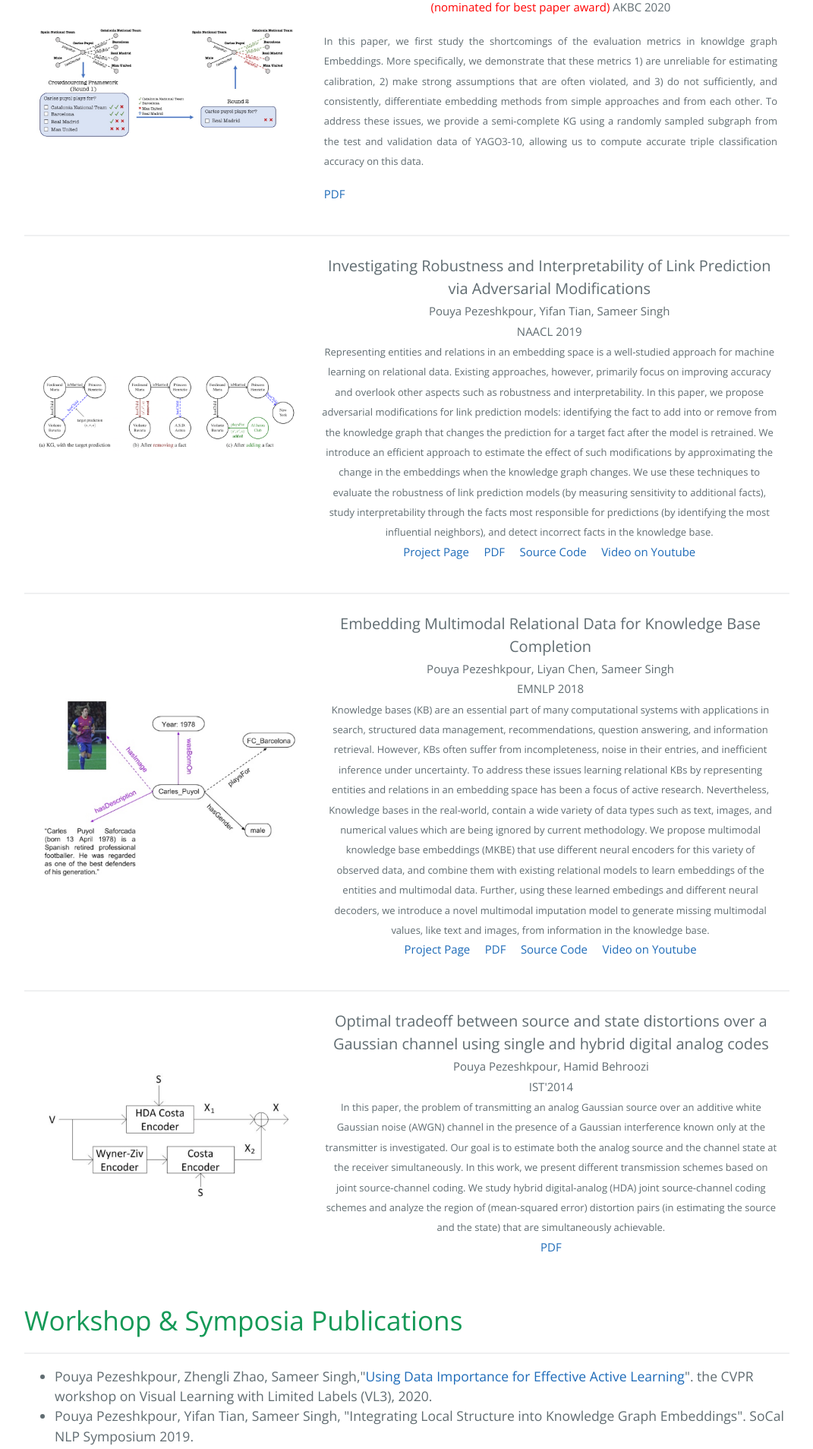
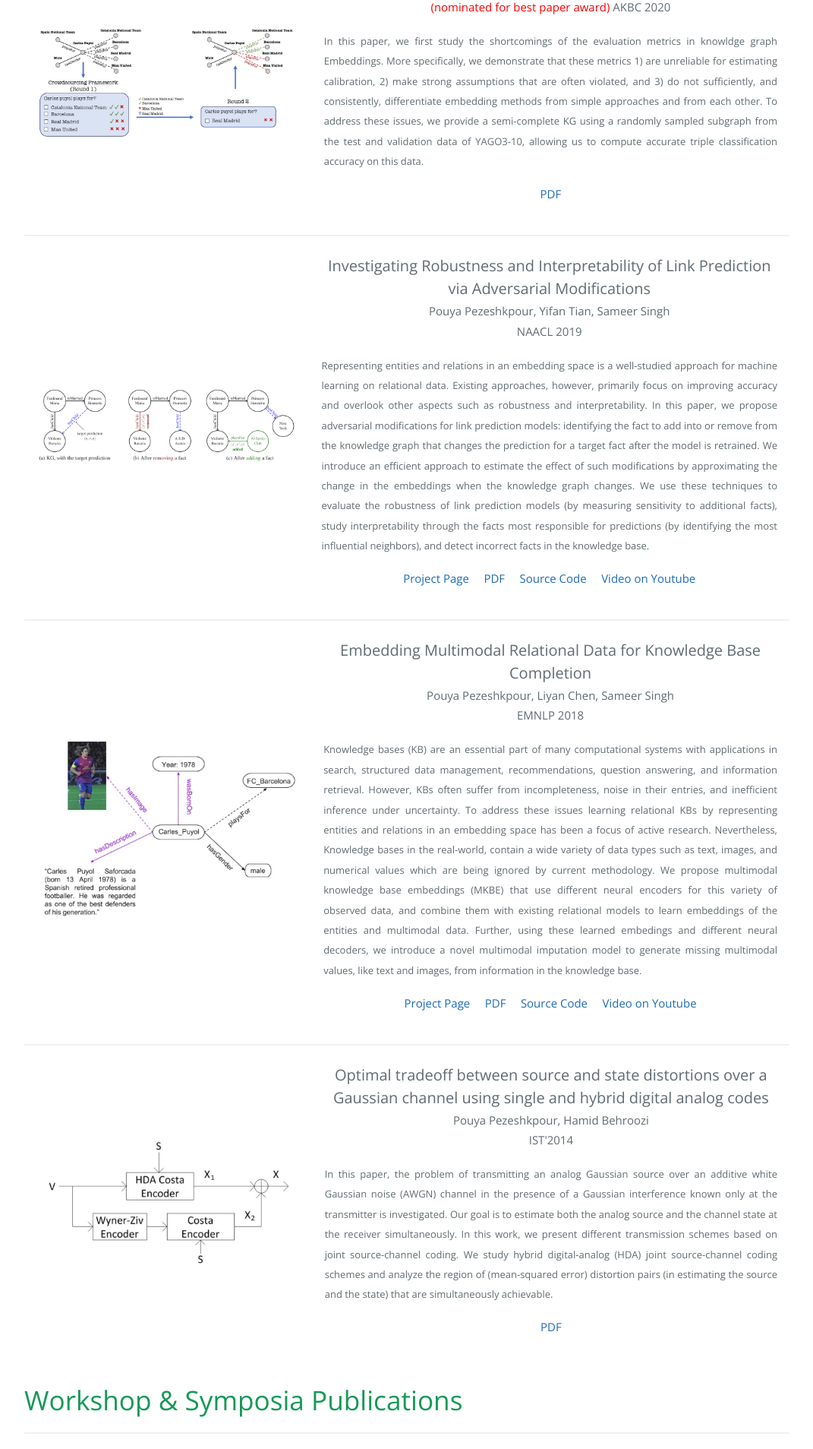
Before and after one commit to pouyapez/pouyapez.github.io, a Jekyll site: the page built from index.md, in a window 1280 px wide. Shown: the part 1418-3325 px from the top of the page at 76% size, without its empty margins (104-1175 px from the left). Built offline with Jekyll 4.4.1, drawn with Linux system fonts in a browser that asks for light colours.

Commit message:
Update index.md

```diff
--- a/index.md
+++ b/index.md
@@ -54,7 +54,8 @@
               <font style="font-size:20px">Revisiting Evaluation of Knowledge Base Completion Models </font><br>
               <font style="font-size:15px">Pouya Pezeshkpour, Yifan Tian, Sameer Singh<br>
               <font style="color:red;">(nominated for best paper award) </font>AKBC 2020 </font><br>
-             <p align="justify"> <font style="font-size:13px">In this paper, we first study the shortcomings of the evaluation metrics in knowldge graph Embeddings.  More specifically, we demonstrate that these metrics 1) are unreliable for estimating calibration, 2) make strong assumptions that    are often violated, and 3) do not sufficiently, and consistently, differentiate embedding methods from simple approaches and from each other. To address these issues, we provide a semi-complete KG using a randomly sampled subgraph from the test and validation data of YAGO3-10, allowing us to compute accurate triple classification accuracy on this data. </font><br></p>
+             </p><p align="justify"> <font style="font-size:13px">In this paper, we first study the shortcomings of the evaluation metrics in knowldge graph Embeddings.  More specifically, we demonstrate that these metrics 1) are unreliable for estimating calibration, 2) make strong assumptions that    are often violated, and 3) do not sufficiently, and consistently, differentiate embedding methods from simple approaches and from each other. To address these issues, we provide a semi-complete KG using a randomly sampled subgraph from the test and validation data of YAGO3-10, allowing us to compute accurate triple classification accuracy on this data. </font><br></p>
+           <p align="center">
              <a href="https://openreview.net/pdf?id=1uufzxsxfL"><font style="font-size:15px">PDF</font></a>
              </p>
         </td>
@@ -77,7 +78,8 @@
             <font style="font-size:20px">Investigating Robustness and Interpretability of Link Prediction via Adversarial Modifications </font><br>
             <font style="font-size:15px">Pouya Pezeshkpour, Yifan Tian, Sameer Singh<br>
             NAACL 2019</font><br>
-            <font style="font-size:13px">Representing entities and relations in an embedding space is a well-studied approach for machine learning on relational data. Existing approaches, however, primarily focus on improving accuracy and overlook other aspects such as robustness and interpretability. In this paper, we propose adversarial modifications for link prediction models: identifying the fact to add into or remove from the knowledge graph that changes the prediction for a target fact after the model is retrained. We introduce an efficient approach to estimate the effect of such modifications by approximating the change in the embeddings when the knowledge graph changes. We use these techniques to evaluate the robustness of link prediction models (by measuring sensitivity to additional facts), study interpretability through the facts most responsible for predictions (by identifying the most influential neighbors), and detect incorrect facts in the knowledge base.</font><br>
+            </p><p align="justify"><font style="font-size:13px">Representing entities and relations in an embedding space is a well-studied approach for machine learning on relational data. Existing approaches, however, primarily focus on improving accuracy and overlook other aspects such as robustness and interpretability. In this paper, we propose adversarial modifications for link prediction models: identifying the fact to add into or remove from the knowledge graph that changes the prediction for a target fact after the model is retrained. We introduce an efficient approach to estimate the effect of such modifications by approximating the change in the embeddings when the knowledge graph changes. We use these techniques to evaluate the robustness of link prediction models (by measuring sensitivity to additional facts), study interpretability through the facts most responsible for predictions (by identifying the most influential neighbors), and detect incorrect facts in the knowledge base.</font><br></p>
+           <p align="center">
 <font style="font-size:15px"><a href="https://pouyapez.github.io/criage/">Project Page</a>  &nbsp;&nbsp;&nbsp;  <a href="https://arxiv.org/pdf/1905.00563.pdf">PDF</a>  &nbsp;&nbsp;&nbsp;  <a href="https://github.com/pouyapez/criage">Source Code</a>  &nbsp;&nbsp;&nbsp;  <a href="https://www.youtube.com/watch?v=irVqAjt664s">Video on Youtube</a></font>
           </p>
         </td>
@@ -99,7 +101,8 @@
             <font style="font-size:20px">Embedding Multimodal Relational Data for Knowledge Base Completion</font><br>
             <font style="font-size:15px">Pouya Pezeshkpour, Liyan Chen, Sameer Singh<br>
             EMNLP 2018</font><br>
-            <font style="font-size:13px">Knowledge bases (KB) are an essential part of many computational systems with applications in search, structured data management, recommendations, question answering, and information retrieval. However, KBs often suffer from incompleteness, noise in their entries, and inefficient inference under uncertainty. To address these issues learning relational KBs by representing entities and relations in an embedding space has been a focus of active research. Nevertheless, Knowledge bases in the real-world, contain a wide variety of data types such as text, images, and numerical values which are being ignored by current methodology. We propose multimodal knowledge base embeddings (MKBE) that use different neural encoders for this variety of observed data, and combine them with existing relational models to learn embeddings of the entities and multimodal data. Further, using these learned embedings and different neural decoders, we introduce a novel multimodal imputation model to generate missing multimodal values, like text and images, from information in the knowledge base.</font><br>
+            </p><p align="justify"><font style="font-size:13px">Knowledge bases (KB) are an essential part of many computational systems with applications in search, structured data management, recommendations, question answering, and information retrieval. However, KBs often suffer from incompleteness, noise in their entries, and inefficient inference under uncertainty. To address these issues learning relational KBs by representing entities and relations in an embedding space has been a focus of active research. Nevertheless, Knowledge bases in the real-world, contain a wide variety of data types such as text, images, and numerical values which are being ignored by current methodology. We propose multimodal knowledge base embeddings (MKBE) that use different neural encoders for this variety of observed data, and combine them with existing relational models to learn embeddings of the entities and multimodal data. Further, using these learned embedings and different neural decoders, we introduce a novel multimodal imputation model to generate missing multimodal values, like text and images, from information in the knowledge base.</font><br></p>
+           <p align="center">
 <font style="font-size:15px"><a href="https://pouyapez.github.io/mkbe/">Project Page</a>  &nbsp;&nbsp;&nbsp;   <a href="https://arxiv.org/pdf/1809.01341.pdf">PDF</a>  &nbsp;&nbsp;&nbsp;   <a href="https://github.com/pouyapez/mkbe">Source Code</a>  &nbsp;&nbsp;&nbsp;   <a href="https://www.youtube.com/watch?v=Bt5CccdXHUM&t=2s">Video on Youtube</a></font>
           </p>
         </td>
@@ -121,7 +124,8 @@
             <font style="font-size:20px">Optimal tradeoff between source and state distortions over a Gaussian channel using single and hybrid digital analog codes</font><br>
             <font style="font-size:15px">Pouya Pezeshkpour, Hamid Behroozi<br>
             IST'2014</font><br>
-            <font style="font-size:13px">In this paper, the problem of transmitting an analog Gaussian source over an additive white Gaussian noise (AWGN) channel in the presence of a Gaussian interference known only at the transmitter is investigated. Our goal is to estimate both the analog source and the channel state at the receiver simultaneously. In this work, we present different transmission schemes based on joint source-channel coding. We study hybrid digital-analog (HDA) joint source-channel coding schemes and analyze the region of (mean-squared error) distortion pairs (in estimating the source and the state) that are simultaneously achievable.</font><br>
+            </p><p align="justify"><font style="font-size:13px">In this paper, the problem of transmitting an analog Gaussian source over an additive white Gaussian noise (AWGN) channel in the presence of a Gaussian interference known only at the transmitter is investigated. Our goal is to estimate both the analog source and the channel state at the receiver simultaneously. In this work, we present different transmission schemes based on joint source-channel coding. We study hybrid digital-analog (HDA) joint source-channel coding schemes and analyze the region of (mean-squared error) distortion pairs (in estimating the source and the state) that are simultaneously achievable.</font><br></p>
+           <p align="center">
 <font style="font-size:15px"><a href="https://ieeexplore.ieee.org/stamp/stamp.jsp?tp=&arnumber=7000779">PDF</a></font>
           </p>
         </td>
```
